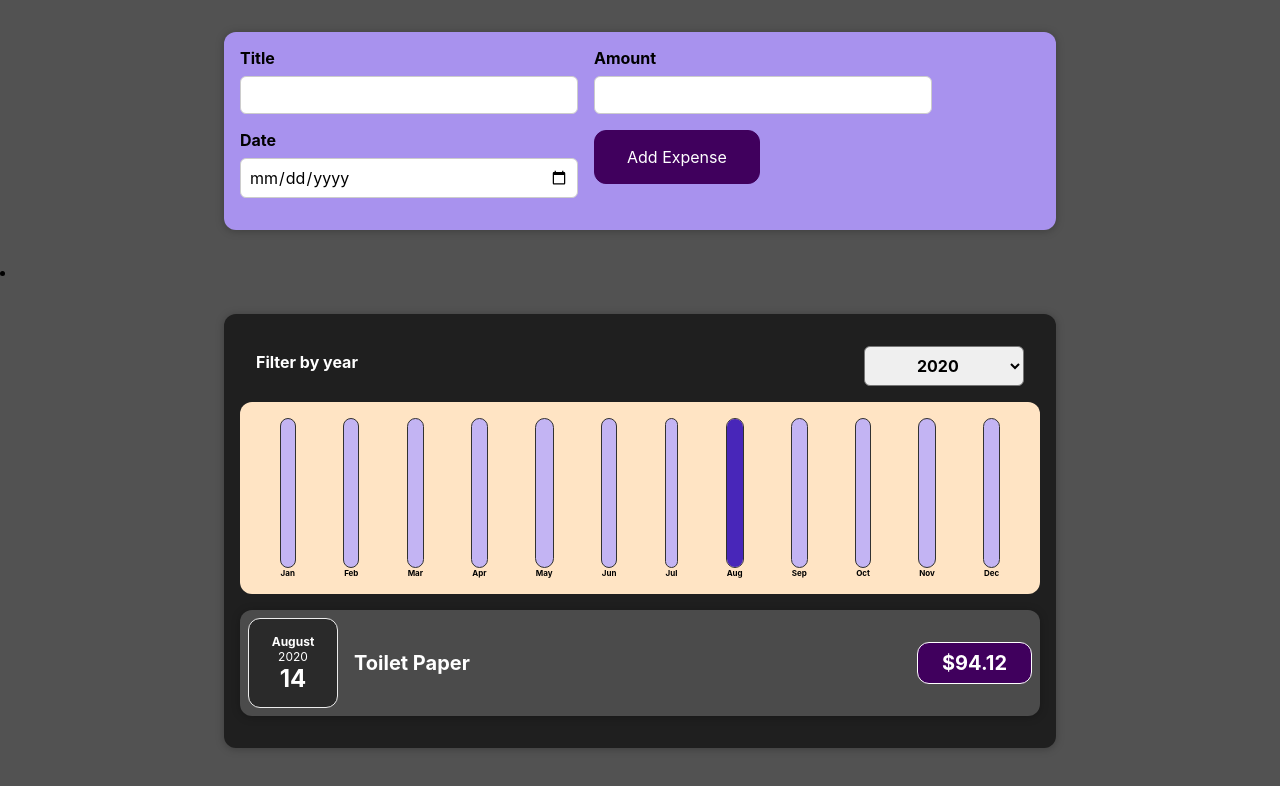
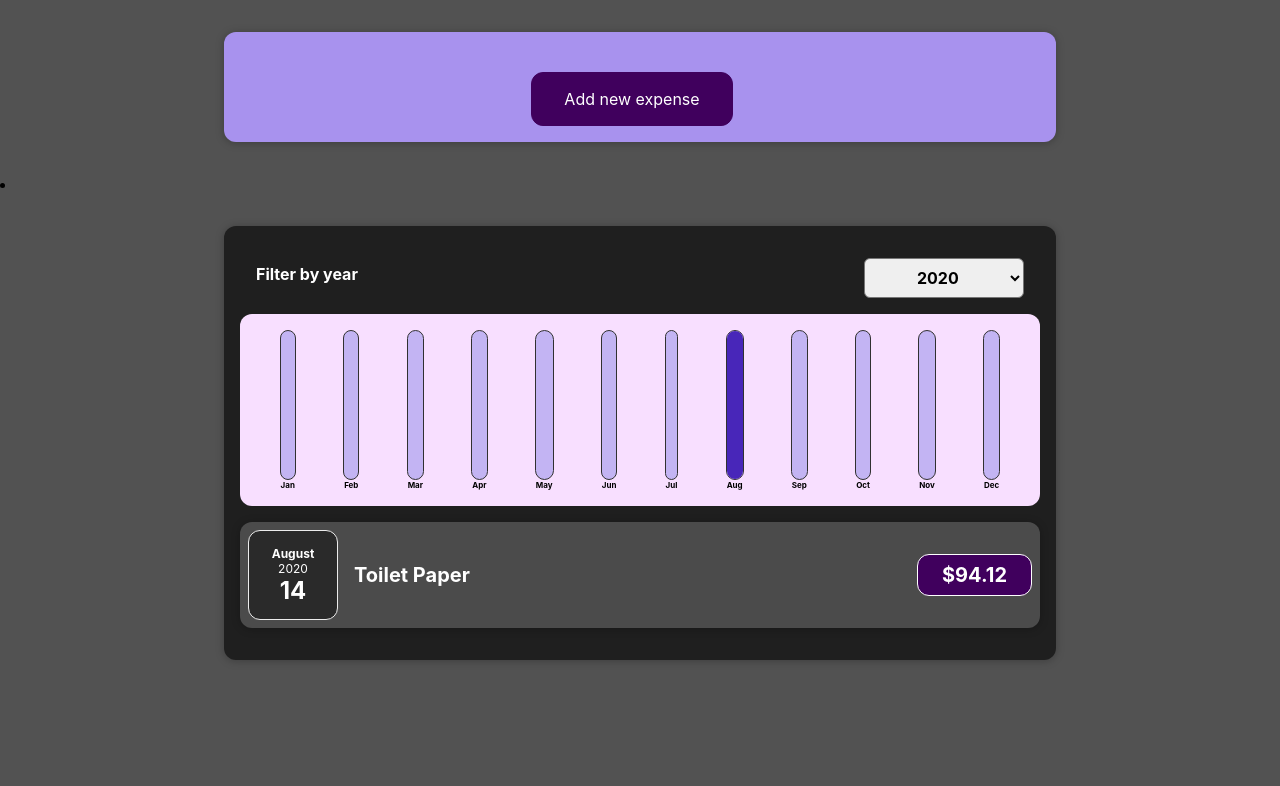
Before and after one commit to Taofeeq-akin/React-Guard, a React (Create React App) app: page / in a window 1280 px wide. Shown: the top 786 px of the page. Built offline with nearby package versions, Linux system fonts and the light colour scheme.

Commit message:
condition in displaying and adding form

```diff
--- a/public/index.html
+++ b/public/index.html
@@ -24,7 +24,7 @@
       work correctly both with client-side routing and a non-root public URL.
       Learn how to configure a non-root public URL by running `npm run build`.
     -->
-    <title>React App</title>
+    <title>Expense Chart</title>
   </head>
   <body>
     <noscript>You need to enable JavaScript to run this app.</noscript>
--- a/src/App.js
+++ b/src/App.js
@@ -33,7 +33,7 @@ function App() {
   const addExpenseHandler = (expense) => {
     setExpenses((prevExpenses) => {
       return [expense, ...prevExpenses];
-    });
+    }); // pass prev function as argument cus its depending on it
     // console.log(expense);
   };
 
--- a/src/components/Chart/Chart.css
+++ b/src/components/Chart/Chart.css
@@ -5,5 +5,5 @@
   display: flex;
   justify-content: space-around;
   height: 10rem;
-  background-color: bisque;
+  background-color: #f8dfff;
 }
--- a/src/components/NewExpense/FormExpense.js
+++ b/src/components/NewExpense/FormExpense.js
@@ -62,7 +62,9 @@ const FormExpense = (props) => {
     setEnteredDate("");
   };
 
-  return (
+  const [editFormOpen, setEditFormOpen] = useState(false);
+
+  const editForm = (
     <form onSubmit={submitHAndler}>
       <div className="new-expense__controls">
         <div className="new-expense__control">
@@ -95,10 +97,23 @@ const FormExpense = (props) => {
         </div>
         <div className="new-expense__actions">
           <button type="submit">Add Expense</button>
+          <button type="button" onClick={() => setEditFormOpen(false)}>
+            Cancel
+          </button>
         </div>
       </div>
     </form>
   );
+
+  const newExpenseBtn = (
+    <div>
+      <button type=" button" onClick={() => setEditFormOpen(true)}>
+        Add new expense
+      </button>
+    </div>
+  );
+
+  return <>{editFormOpen ? editForm : newExpenseBtn}</>;
 };
 
 export default FormExpense;
--- a/src/components/NewExpense/NewExpense.css
+++ b/src/components/NewExpense/NewExpense.css
@@ -17,7 +17,7 @@
   background-color: #40005d;
   color: white;
   border-radius: 12px;
-  margin-right: 1rem;
+  margin: 1.5rem 1rem 0 0;
 }
 
 .new-expense button:hover,
```
Also changed, not shown: 1 other file (tests, documents, lock files or other folders).
